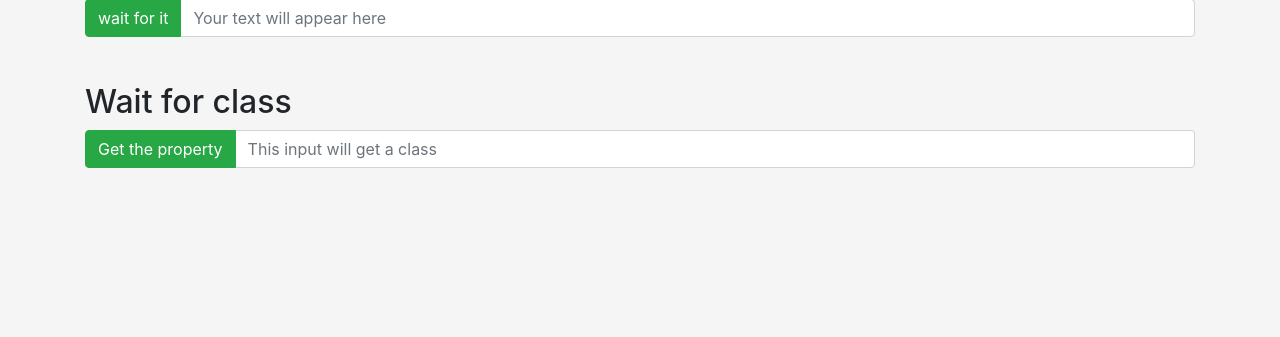
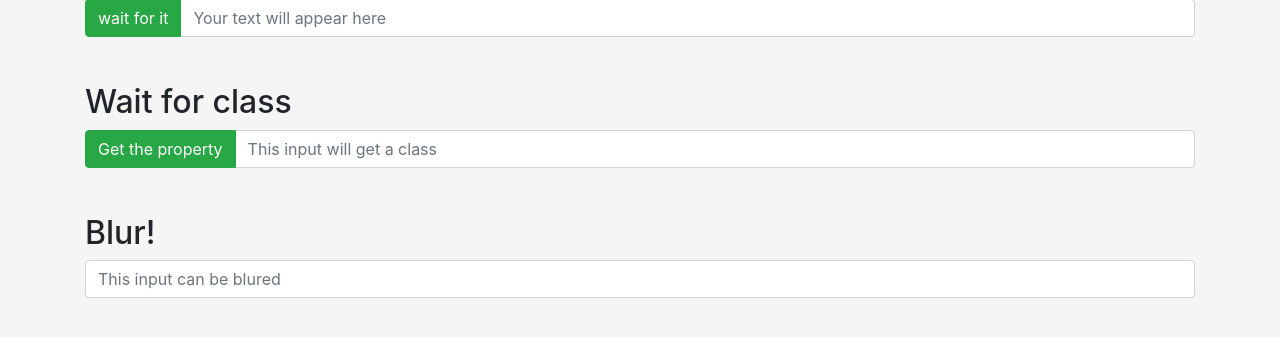
Before and after one commit to skarbala/selenide-playground, a PHP site: page /waitforit.php in a window 1280 px wide. Shown: the part 230-567 px from the top of the page. Run offline with PHP 8.4, Linux system fonts and the light colour scheme.

Commit message:
added blur

```diff
--- a/waitforit.php
+++ b/waitforit.php
@@ -75,6 +75,13 @@
             <input type="text" class="form-control" id="waitForProperty" placeholder="This input will get a class">
         </div>
     </div>
+    <div class="row">
+        <h2>Blur!</h2>
+        <div class="input-group mb-3">
+            <input type="text" class="form-control" id="waitForBlur"
+                   placeholder="This input can be blured">
+        </div>
+    </div>
 
     <div class="current-wait-time text-center"></div>
 </div>
```
